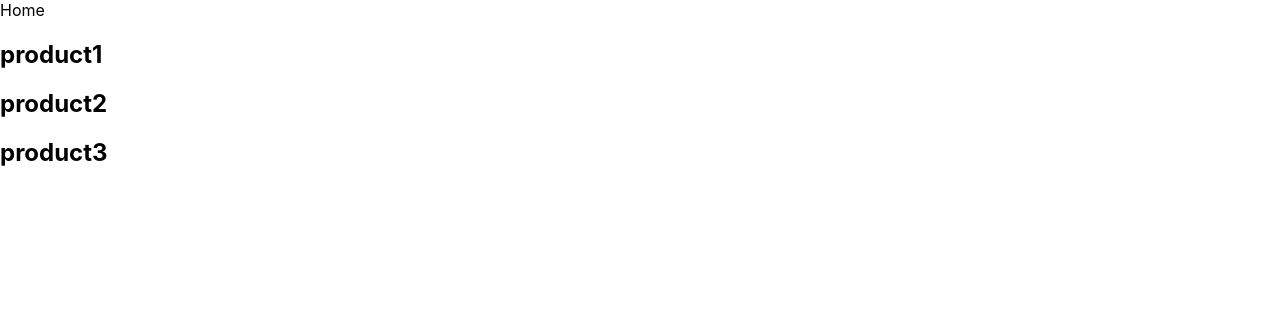
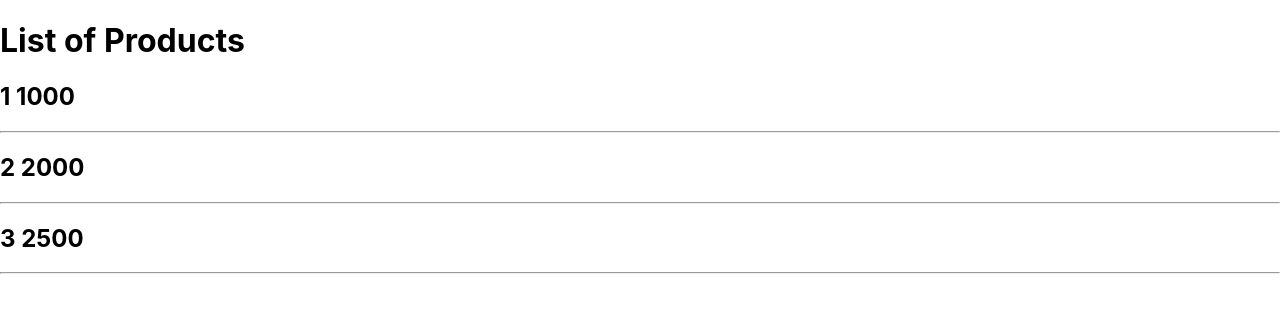
Before and after one commit to mingerlin/NextJS-practice, a Next.js app: page /product in a window 1280 px wide. Shown: the top 312 px of the page. Built offline with nearby package versions, Linux system fonts and the light colour scheme; data requests are answered from the project's data file.

Commit message:
finish tutorial 29

```diff
--- a/pages/product/index.js
+++ b/pages/product/index.js
@@ -1,28 +1,26 @@
 import Link from "next/link";
-
-function ProductList() {
+function ProductList({ products }) {
   return (
     <>
-      <Link href="/">
-        <a>Home</a>
-      </Link>
-      <h2>
-        <Link href="/product/1">
-          <a>product1</a>
-        </Link>
-      </h2>
-      <h2>
-        <Link href="/product/2">
-          <a>product2</a>
-        </Link>
-      </h2>
-      <h2>
-        {/* replace will take you back to home page when you click reverse in chrom browser */}
-        <Link href="/product/3" replace>
-          <a>product3</a>
-        </Link>
-      </h2>
+      <h1>List of Products</h1>
+      {products.map((product) => {
+        return (
+          <div key={product.id}>
+            <h2>
+              {product.id} {product.price}
+            </h2>
+            <hr />
+          </div>
+        );
+      })}
     </>
   );
 }
 export default ProductList;
+
+export async function getStaticProps() {
+  const response = await fetch("http://localhost:4000/products");
+  const data = await response.json();
+
+  return { props: { products: data } };
+}
```
Also changed, not shown: pages/product/[productId].js (added, +43 -0 lines), pages/product/[productId]/index.js (deleted, +0 -8 lines), pages/product/[productId]/review/[reviewId].js (deleted, +0 -14 lines).
